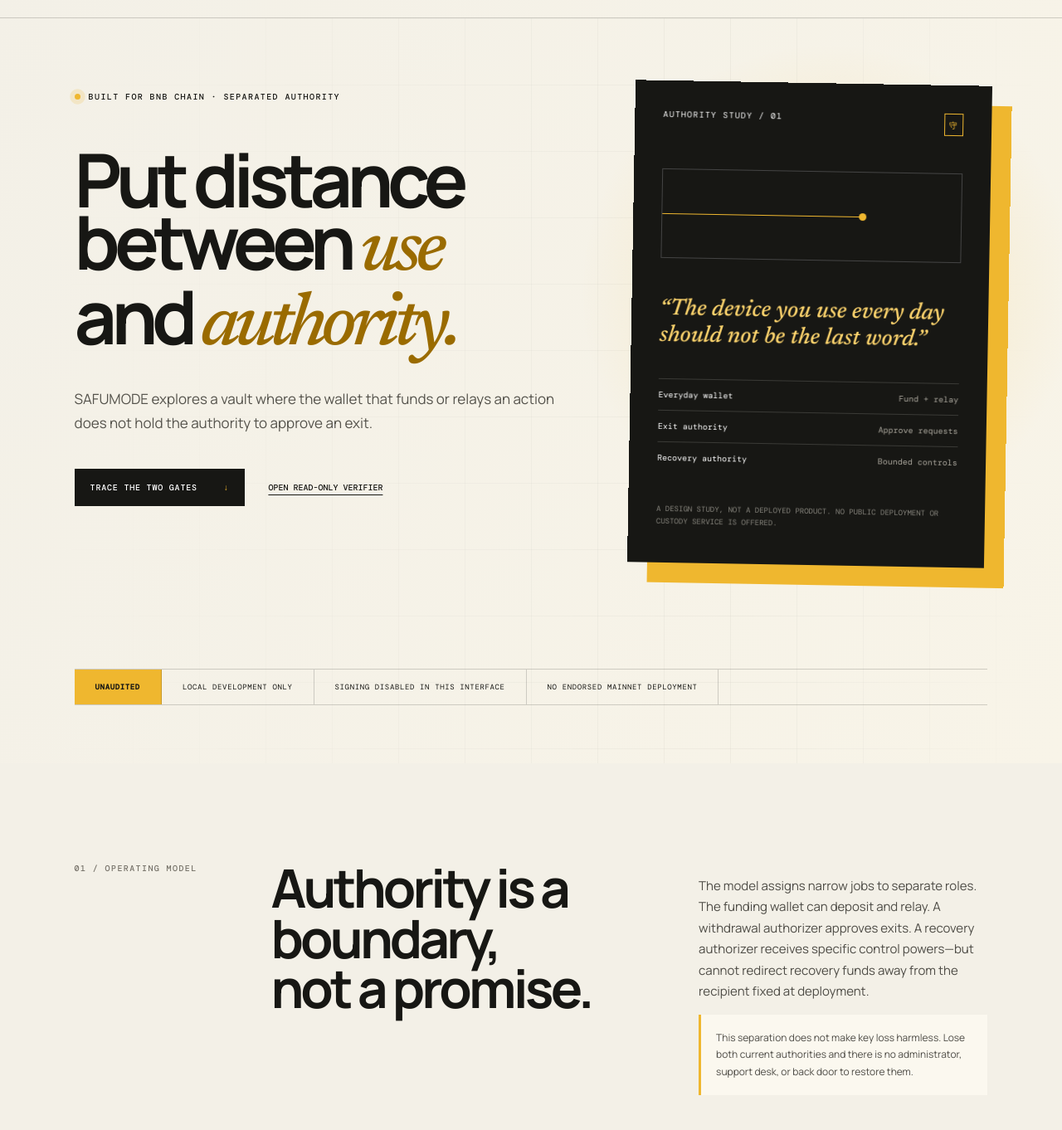
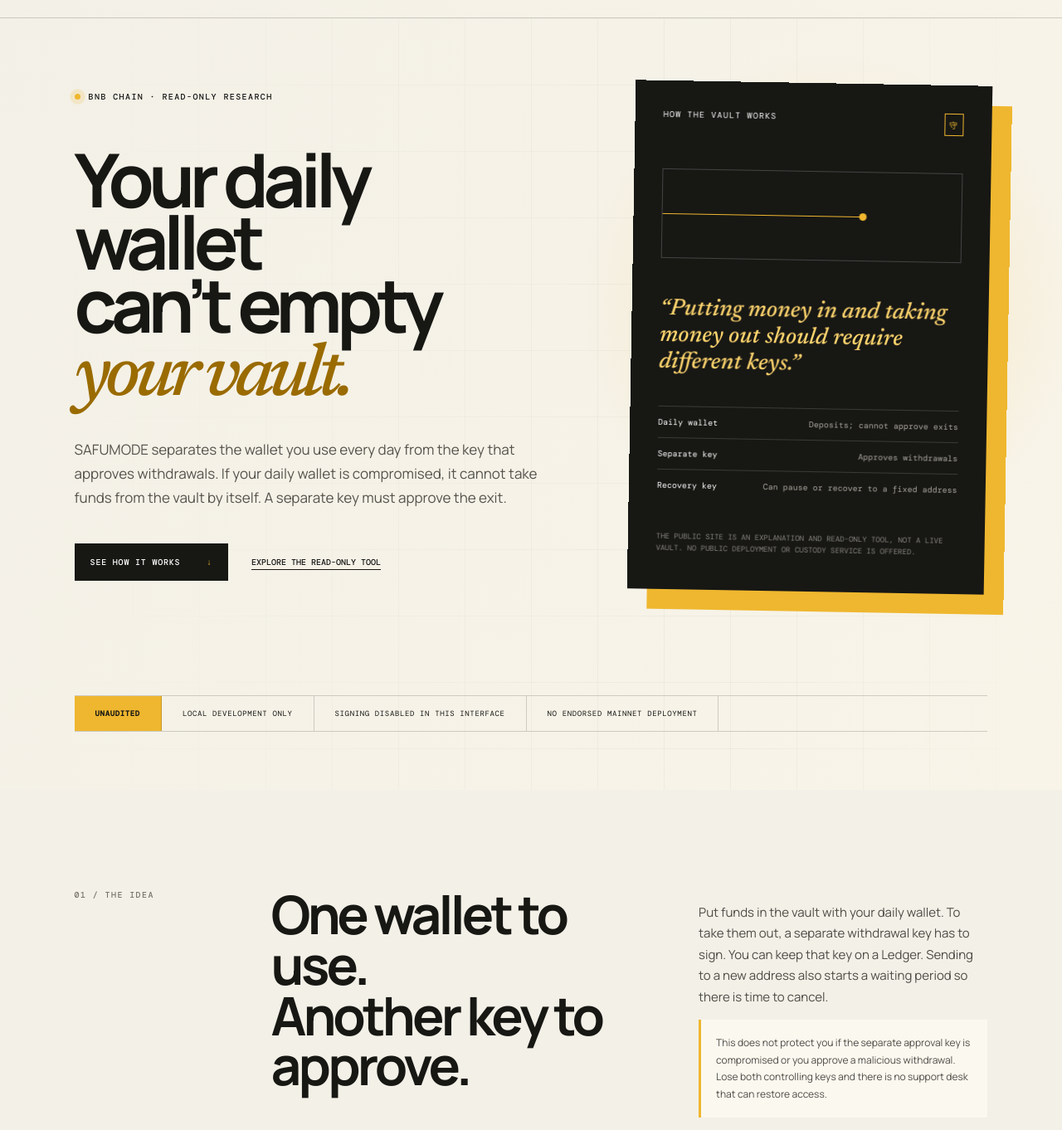
Before and after one commit to safumode/safumode, a website: page web/index.html in a window 1280 px wide. Shown: the part 60-1422 px from the top of the page at 83% size. Drawn offline with nearby package versions, Linux system fonts and the light colour scheme.

Commit message:
Explain vault protection in plain language

```diff
--- a/web/index.html
+++ b/web/index.html
@@ -3,7 +3,7 @@
 <head>
   <meta charset="UTF-8" />
   <meta name="viewport" content="width=device-width, initial-scale=1.0" />
-  <meta name="description" content="SAFUMODE explores separated vault authority with a read-only contract verifier. Unaudited research; no endorsed public deployment." />
+  <meta name="description" content="SAFUMODE is a vault design where your everyday wallet cannot withdraw funds on its own. A separate key approves exits. Read-only research; no public vault deployment." />
   <meta name="theme-color" content="#171714" />
   <title>SAFUMODE — Separate authority, visible limits</title>
   <link rel="icon" href="safumode-mark.svg" type="image/svg+xml" />
@@ -24,25 +24,25 @@
   <main id="main">
     <section class="hero" id="top">
       <div class="hero-copy">
-        <p class="overline"><span></span>Built for BNB Chain · separated authority</p>
-        <h1>Put distance<br>between <em>use</em><br>and <em>authority.</em></h1>
-        <p class="hero-lede">SAFUMODE explores a vault where the wallet that funds or relays an action does not hold the authority to approve an exit.</p>
-        <div class="hero-links"><a class="button" href="#routing">Trace the two gates <span>↓</span></a><a class="text-link" href="#prototype">Open read-only verifier</a></div>
+        <p class="overline"><span></span>BNB Chain · read-only research</p>
+        <h1>Your daily wallet<br>can’t empty<br><em>your vault.</em></h1>
+        <p class="hero-lede">SAFUMODE separates the wallet you use every day from the key that approves withdrawals. If your daily wallet is compromised, it cannot take funds from the vault by itself. A separate key must approve the exit.</p>
+        <div class="hero-links"><a class="button" href="#ledger">See how it works <span>↓</span></a><a class="text-link" href="#prototype">Explore the read-only tool</a></div>
       </div>
       <div class="hero-plate" aria-label="Concept summary">
-        <div class="plate-meta"><span>AUTHORITY STUDY / 01</span><span>守 <span class="sr-only">Guard</span></span></div>
+        <div class="plate-meta"><span>HOW THE VAULT WORKS</span><span>守 <span class="sr-only">Guard</span></span></div>
         <div class="plate-rule"></div>
-        <p class="plate-quote">“The device you use every day should not be the last word.”</p>
-        <dl><div><dt>Everyday wallet</dt><dd>Fund + relay</dd></div><div><dt>Exit authority</dt><dd>Approve requests</dd></div><div><dt>Recovery authority</dt><dd>Bounded controls</dd></div></dl>
-        <p class="plate-caption">A design study, not a deployed product. No public deployment or custody service is offered.</p>
+        <p class="plate-quote">“Putting money in and taking money out should require different keys.”</p>
+        <dl><div><dt>Daily wallet</dt><dd>Deposits; cannot approve exits</dd></div><div><dt>Separate key</dt><dd>Approves withdrawals</dd></div><div><dt>Recovery key</dt><dd>Can pause or recover to a fixed address</dd></div></dl>
+        <p class="plate-caption">The public site is an explanation and read-only tool, not a live vault. No public deployment or custody service is offered.</p>
       </div>
       <aside class="truth-strip" aria-label="Project status"><strong>UNAUDITED</strong><span>Local development only</span><span>Signing disabled in this interface</span><span>No endorsed mainnet deployment</span></aside>
     </section>
 
     <section class="intro section" id="model">
-      <div class="section-label">01 / OPERATING MODEL</div>
-      <div class="intro-title"><h2>Authority is a boundary,<br>not a promise.</h2></div>
-      <div class="intro-copy"><p>The model assigns narrow jobs to separate roles. The funding wallet can deposit and relay. A withdrawal authorizer approves exits. A recovery authorizer receives specific control powers—but cannot redirect recovery funds away from the recipient fixed at deployment.</p><p class="note">This separation does not make key loss harmless. Lose both current authorities and there is no administrator, support desk, or back door to restore them.</p></div>
+      <div class="section-label">01 / THE IDEA</div>
+      <div class="intro-title"><h2>One wallet to use.<br>Another key to approve.</h2></div>
+      <div class="intro-copy"><p>Put funds in the vault with your daily wallet. To take them out, a separate withdrawal key has to sign. You can keep that key on a Ledger. Sending to a new address also starts a waiting period so there is time to cancel.</p><p class="note">This does not protect you if the separate approval key is compromised or you approve a malicious withdrawal. Lose both controlling keys and there is no support desk that can restore access.</p></div>
     </section>
 
     <section class="route-lab section" id="routing">
```
